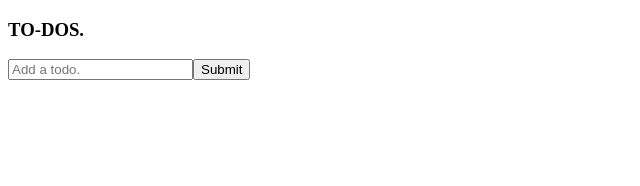
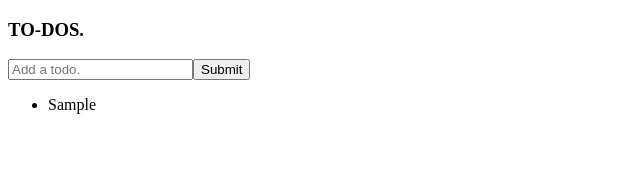
Before and after one commit to kennethlee/redux-todo, a React app: page / in a window 1280 px wide. Both pictures are taken after typing "Sample" into the empty fields and a click on the button "Submit". Shown: the top 186 px of the page, without its empty margins (0-640 px from the left). Built offline with nearby package versions, Linux system fonts and the light colour scheme; the HTML template or start-up script is replaced by a standard one.

Commit message:
Make ItemList container and modify reducer

```diff
--- a/src/components/App.js
+++ b/src/components/App.js
@@ -1,6 +1,7 @@
 import React, { Component } from 'react';
 
 import InputForm from '../containers/input-form';
+import ItemList from '../containers/item-list';
 // import ButtonBar.
 // import ItemsList ( > TodoItem )
 
@@ -10,6 +11,7 @@ export default class App extends Component {
       <div>
         <h3>TO-DOS.</h3>
         <InputForm />
+        <ItemList />
       </div>
     );
   }
--- /dev/null
+++ b/src/containers/item-list.js
@@ -0,0 +1,27 @@
+import React, { Component } from 'react';
+import { connect } from 'react-redux';
+import { bindActionCreators } from 'redux';
+
+class ItemList extends Component {
+  constructor(props) {
+    super(props);
+  }
+
+  renderList() {
+    return this.props.tasks.map((task) => {
+      return <li key={task.id}>{task.name}</li>
+    })
+  }
+
+  render() {
+    return (
+      <ul>{this.renderList()}</ul>
+    )
+  }
+}
+
+function mapStateToProps(state) {
+  return {tasks: state.tasks}
+}
+
+export default connect(mapStateToProps)(ItemList);
--- a/src/reducers/reducer_task.js
+++ b/src/reducers/reducer_task.js
@@ -1,7 +1,8 @@
 export default function (state = [], action) {
   switch (action.type) {
     case 'ADD_TASK':
-      return [action.payload, ...state];
+      const todo = {id: state.length, name: action.payload};
+      return [todo, ...state];
       break;
     default:
       return state;
```
Also changed, not shown: src/actions/index.js (line endings or trailing spaces), 1 other file (tests, documents, lock files or other folders).
